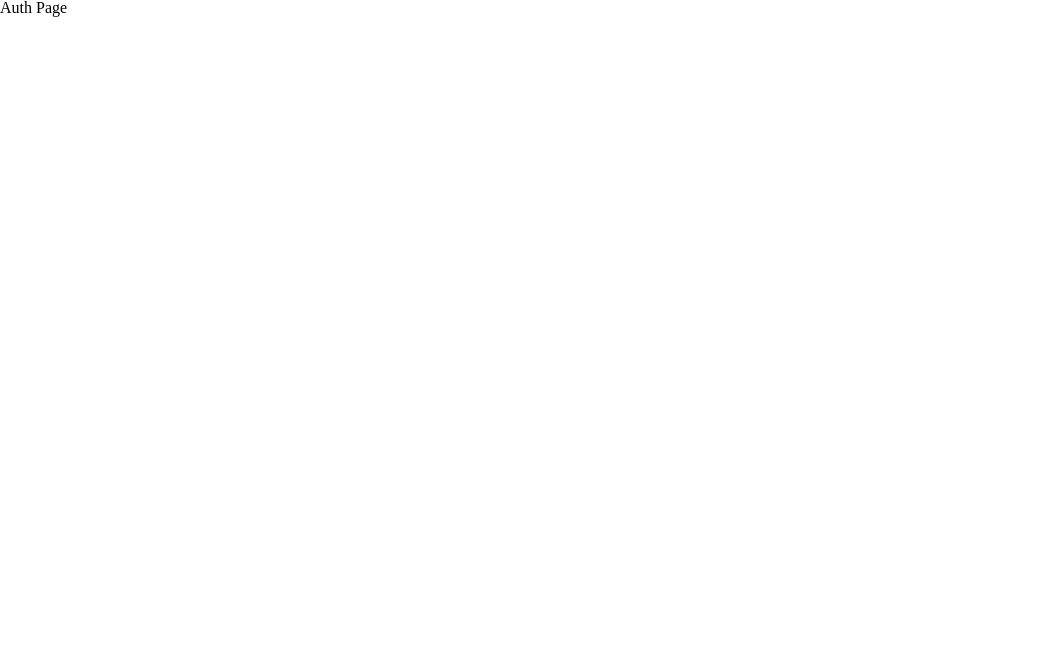
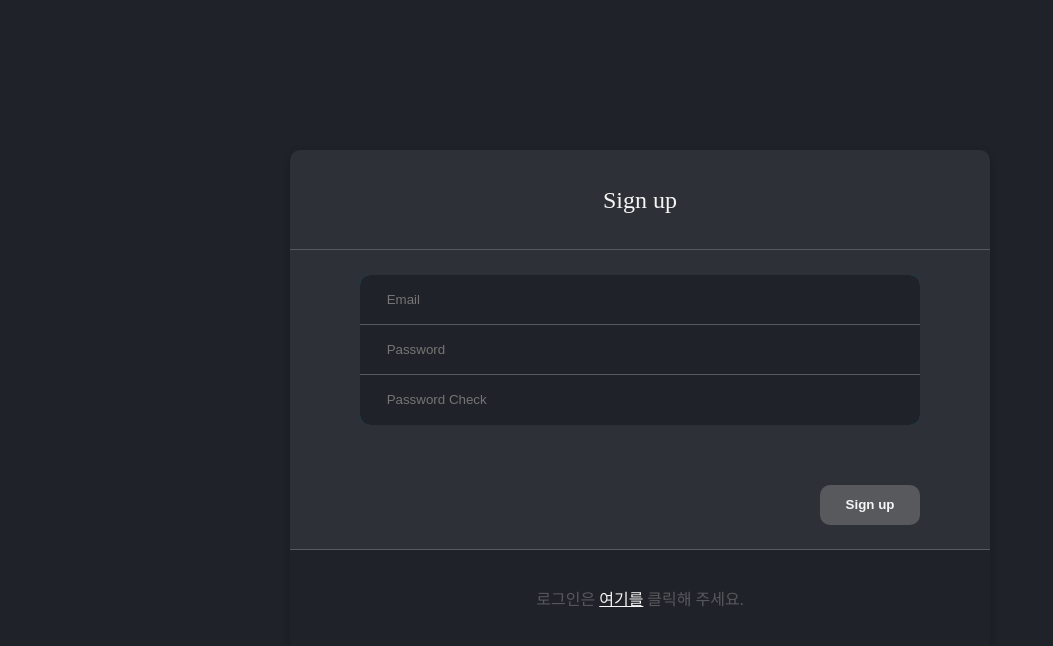
Before and after one commit to nimgnas/wanted-pre-onboarding-challenge-fe-1, a React (Create React App) app: page /auth/signup in a window 1280 px wide. Shown: the top 646 px of the page, without its empty margins (0-1053 px from the left). Built offline with nearby package versions, Linux system fonts and the light colour scheme.

Commit message:
auth페이지 css

```diff
--- a/src/pages/Auth/Login.tsx
+++ b/src/pages/Auth/Login.tsx
@@ -1,5 +1,115 @@
+import { Link } from "react-router-dom";
+import styled from "styled-components";
+
 function Login() {
-  return <div></div>;
+  return (
+    <>
+      <Header>
+        <span>Log in</span>
+      </Header>
+      <Body>
+        <Form>
+          <InputContainer>
+            <Input placeholder="Email" />
+            <Input placeholder="Password" />
+          </InputContainer>
+          <SubmitWrapper>
+            <Button type="submit">Log in</Button>
+          </SubmitWrapper>
+        </Form>
+      </Body>
+      <Footer>
+        <span>
+          회원가입은 <Link to={"/auth/signup"}>여기를</Link> 클릭해 주세요.
+        </span>
+      </Footer>
+    </>
+  );
 }
 
 export default Login;
+
+const Header = styled.div`
+  height: 100px;
+  width: 100%;
+  font-size: ${({ theme }) => theme.fontSize.lg};
+  display: flex;
+  justify-content: center;
+  align-items: center;
+  border-bottom: 1px solid ${({ theme }) => theme.colors.gray};
+  color: ${({ theme }) => theme.colors.white};
+`;
+
+const Body = styled.div`
+  height: 300px;
+  width: 100%;
+  display: flex;
+  justify-content: center;
+  align-items: center;
+  border-bottom: 1px solid ${({ theme }) => theme.colors.gray};
+`;
+
+const Form = styled.form`
+  height: 200px;
+  width: 80%;
+  display: flex;
+  flex-direction: column;
+  justify-content: space-between;
+`;
+
+const InputContainer = styled.div`
+  width: 100%;
+  display: flex;
+  flex-direction: column;
+  border-radius: 10px;
+  background-color: teal;
+  overflow: hidden;
+`;
+
+const Input = styled.input`
+  height: 50px;
+  border: none;
+  padding: 0 2em;
+  color: ${({ theme }) => theme.colors.white};
+  background-color: ${({ theme }) => theme.colors.black};
+
+  &:not(:last-child) {
+    border-bottom: 1px solid ${({ theme }) => theme.colors.gray};
+  }
+
+  &:focus {
+    outline: none;
+  }
+`;
+
+const SubmitWrapper = styled.div`
+  height: 40px;
+  width: 100%;
+  display: flex;
+  justify-content: flex-end;
+`;
+
+const Button = styled.button`
+  height: 100%;
+  width: 100px;
+  border: none;
+  border-radius: 10px;
+  color: ${({ theme }) => theme.colors.white};
+  background-color: ${({ theme }) => theme.colors.gray};
+  font-weight: 600;
+`;
+
+const Footer = styled.div`
+  height: 100px;
+  width: 100%;
+  font-size: ${({ theme }) => theme.fontSize.base};
+  display: flex;
+  justify-content: center;
+  align-items: center;
+  color: ${({ theme }) => theme.colors.gray};
+  background-color: ${({ theme }) => theme.colors.black};
+
+  a {
+    color: ${({ theme }) => theme.colors.white};
+  }
+`;
--- a/src/pages/Auth/SignUp.tsx
+++ b/src/pages/Auth/SignUp.tsx
@@ -1,5 +1,116 @@
+import { Link } from "react-router-dom";
+import styled from "styled-components";
+
 function SignUp() {
-  return <div></div>;
+  return (
+    <>
+      <Header>
+        <span>Sign up</span>
+      </Header>
+      <Body>
+        <Form>
+          <InputContainer>
+            <Input placeholder="Email" />
+            <Input placeholder="Password" />
+            <Input placeholder="Password Check" />
+          </InputContainer>
+          <SubmitWrapper>
+            <Button type="submit">Sign up</Button>
+          </SubmitWrapper>
+        </Form>
+      </Body>
+      <Footer>
+        <span>
+          로그인은 <Link to={"/auth/login"}>여기를</Link> 클릭해 주세요.
+        </span>
+      </Footer>
+    </>
+  );
 }
 
 export default SignUp;
+
+const Header = styled.div`
+  height: 100px;
+  width: 100%;
+  font-size: ${({ theme }) => theme.fontSize.lg};
+  display: flex;
+  justify-content: center;
+  align-items: center;
+  border-bottom: 1px solid ${({ theme }) => theme.colors.gray};
+  color: ${({ theme }) => theme.colors.white};
+`;
+
+const Body = styled.div`
+  height: 300px;
+  width: 100%;
+  display: flex;
+  justify-content: center;
+  align-items: center;
+  border-bottom: 1px solid ${({ theme }) => theme.colors.gray};
+`;
+
+const Form = styled.form`
+  height: 250px;
+  width: 80%;
+  display: flex;
+  flex-direction: column;
+  justify-content: space-between;
+`;
+
+const InputContainer = styled.div`
+  width: 100%;
+  display: flex;
+  flex-direction: column;
+  border-radius: 10px;
+  background-color: teal;
+  overflow: hidden;
+`;
+
+const Input = styled.input`
+  height: 50px;
+  border: none;
+  padding: 0 2em;
+  color: ${({ theme }) => theme.colors.white};
+  background-color: ${({ theme }) => theme.colors.black};
+
+  &:not(:last-child) {
+    border-bottom: 1px solid ${({ theme }) => theme.colors.gray};
+  }
+
+  &:focus {
+    outline: none;
+  }
+`;
+
+const SubmitWrapper = styled.div`
+  height: 40px;
+  width: 100%;
+  display: flex;
+  justify-content: flex-end;
+`;
+
+const Button = styled.button`
+  height: 100%;
+  width: 100px;
+  border: none;
+  border-radius: 10px;
+  color: ${({ theme }) => theme.colors.white};
+  background-color: ${({ theme }) => theme.colors.gray};
+  font-weight: 600;
+`;
+
+const Footer = styled.div`
+  height: 100px;
+  width: 100%;
+  font-size: ${({ theme }) => theme.fontSize.base};
+  display: flex;
+  justify-content: center;
+  align-items: center;
+  color: ${({ theme }) => theme.colors.gray};
+  background-color: ${({ theme }) => theme.colors.black};
+
+  a {
+    color: ${({ theme }) => theme.colors.white};
+  }
+`;
--- a/src/pages/Auth/index.tsx
+++ b/src/pages/Auth/index.tsx
@@ -1,5 +1,31 @@
+import { Outlet } from "react-router-dom";
+import styled from "styled-components";
+
 function Auth() {
-  return <div>Auth Page</div>;
+  return (
+    <StyledAuth>
+      <AuthContainer>
+        <Outlet />
+      </AuthContainer>
+    </StyledAuth>
+  );
 }
 
 export default Auth;
+
+const StyledAuth = styled.div`
+  height: 100vh;
+  width: 100%;
+  display: flex;
+  justify-content: center;
+  align-items: center;
+  background-color: ${({ theme }) => theme.colors.black};
+`;
+
+const AuthContainer = styled.div`
+  height: 500px;
+  width: 700px;
+  border-radius: 10px;
+  background-color: ${({ theme }) => theme.colors.lightBlack};
+  box-shadow: rgba(0, 0, 0, 0.24) 0px 3px 8px;
+`;
--- a/src/styles/styled.d.ts
+++ b/src/styles/styled.d.ts
@@ -4,9 +4,10 @@ declare module "styled-components" {
   export interface DefaultTheme {
     colors: {
       lightBlack: string;
-      Black: string;
+      black: string;
       gray: string;
       blue: string;
+      white: string;
     };
     fontSize: {
       xs: string;
--- a/src/styles/theme.ts
+++ b/src/styles/theme.ts
@@ -10,9 +10,10 @@ const fontSize = {
 
 const colors = {
   lightBlack: "#2D3036",
-  Black: "#1F2228",
+  black: "#1F2228",
   gray: "#57595D",
   blue: "#389CFF",
+  white: "whitesmoke",
 };
 
 const theme: DefaultTheme = {
```
